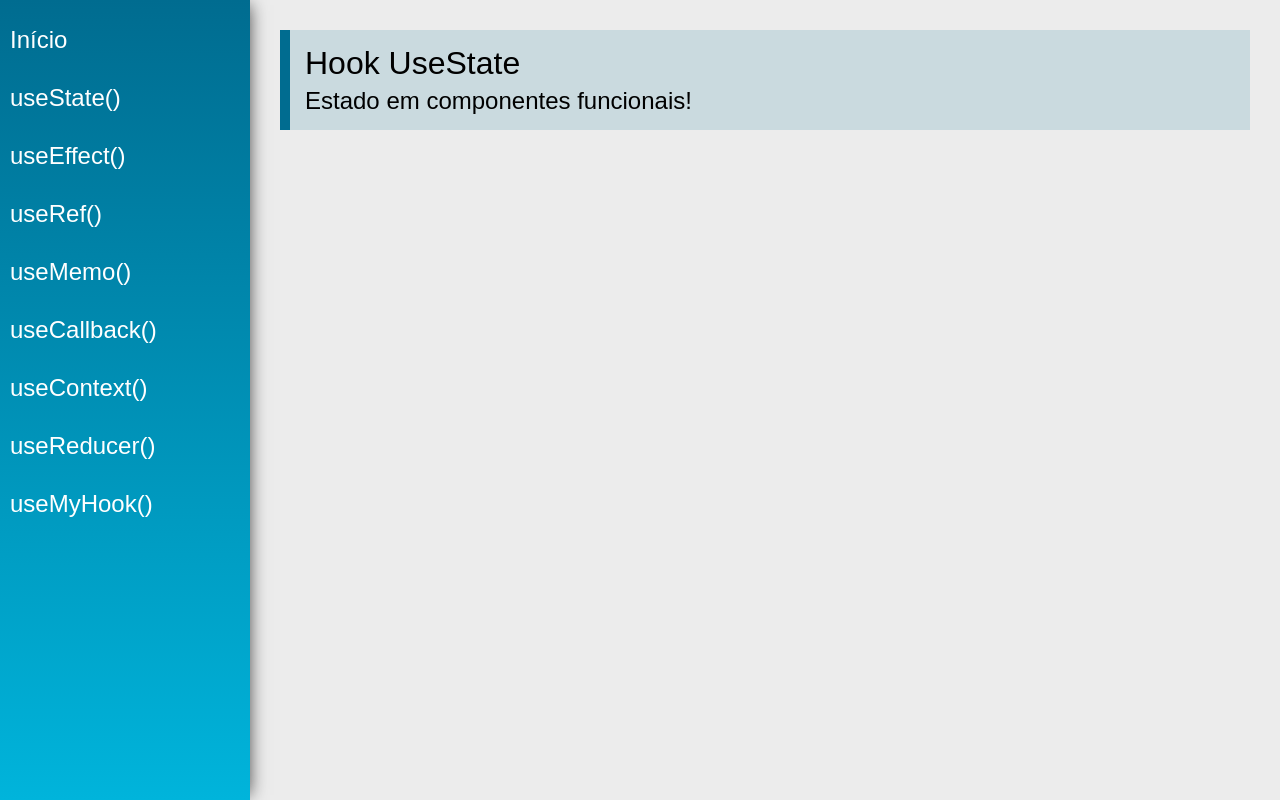
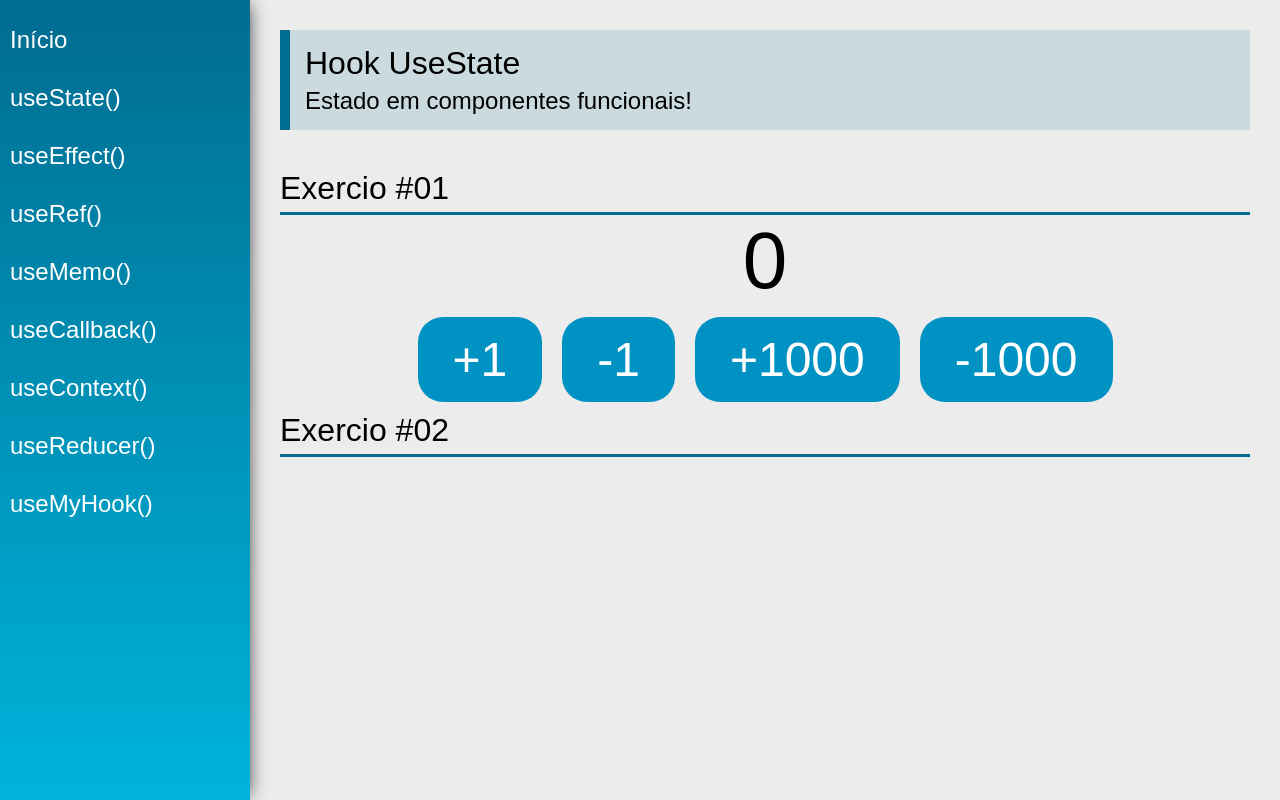
Before and after one commit to Smooke09/React-Hooks, a React (Create React App) app: page /useState in a window 1280 px wide. Built offline with nearby package versions, Linux system fonts and the light colour scheme.

Commit message:
exercise UseState 1/2

```diff
--- a/src/views/examples/UseState.jsx
+++ b/src/views/examples/UseState.jsx
@@ -1,15 +1,44 @@
-import React from 'react'
-import PageTitle from '../../components/layout/PageTitle'
+import React, { useState } from "react";
+import PageTitle from "../../components/layout/PageTitle";
+import SectionTitle from "../../components/layout/SectionTitle";
 
 const UseState = (props) => {
+  // Criando estado em componente funcional
+  const [count, setCount] = useState(0);
+
   return (
     <div className="UseState">
       <PageTitle
         title="Hook UseState"
         subtitle="Estado em componentes funcionais!"
       />
+      <SectionTitle title="Exercio #01" />
+      <div className="center">
+        <span className="text">{count}</span>
+        <div>
+          <button className="btn" onClick={() => setCount(count + 1)}>
+            +1
+          </button>
+          <button className="btn" onClick={() => setCount(count - 1)}>
+            -1
+          </button>
+          <button
+            className="btn"
+            onClick={() => setCount((current) => current + 1000)}
+          >
+            +1000
+          </button>
+          <button
+            className="btn"
+            onClick={() => setCount((current) => current - 1000)}
+          >
+            -1000
+          </button>
         </div>
-    )
-}
+      </div>
+      <SectionTitle title="Exercio #02" />
+    </div>
+  );
+};
 
-export default UseState
+export default UseState;
```
Lines whose indentation alone changed are shown as unchanged.
